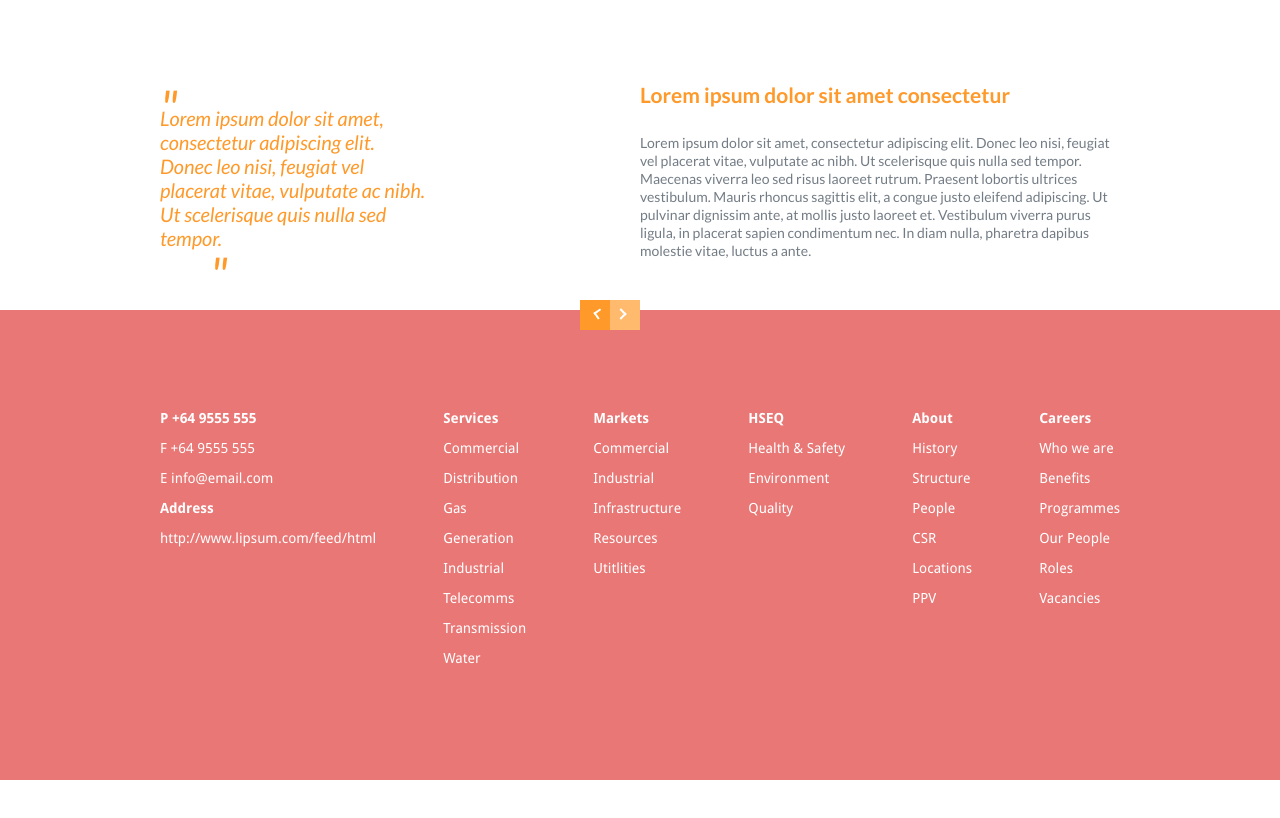
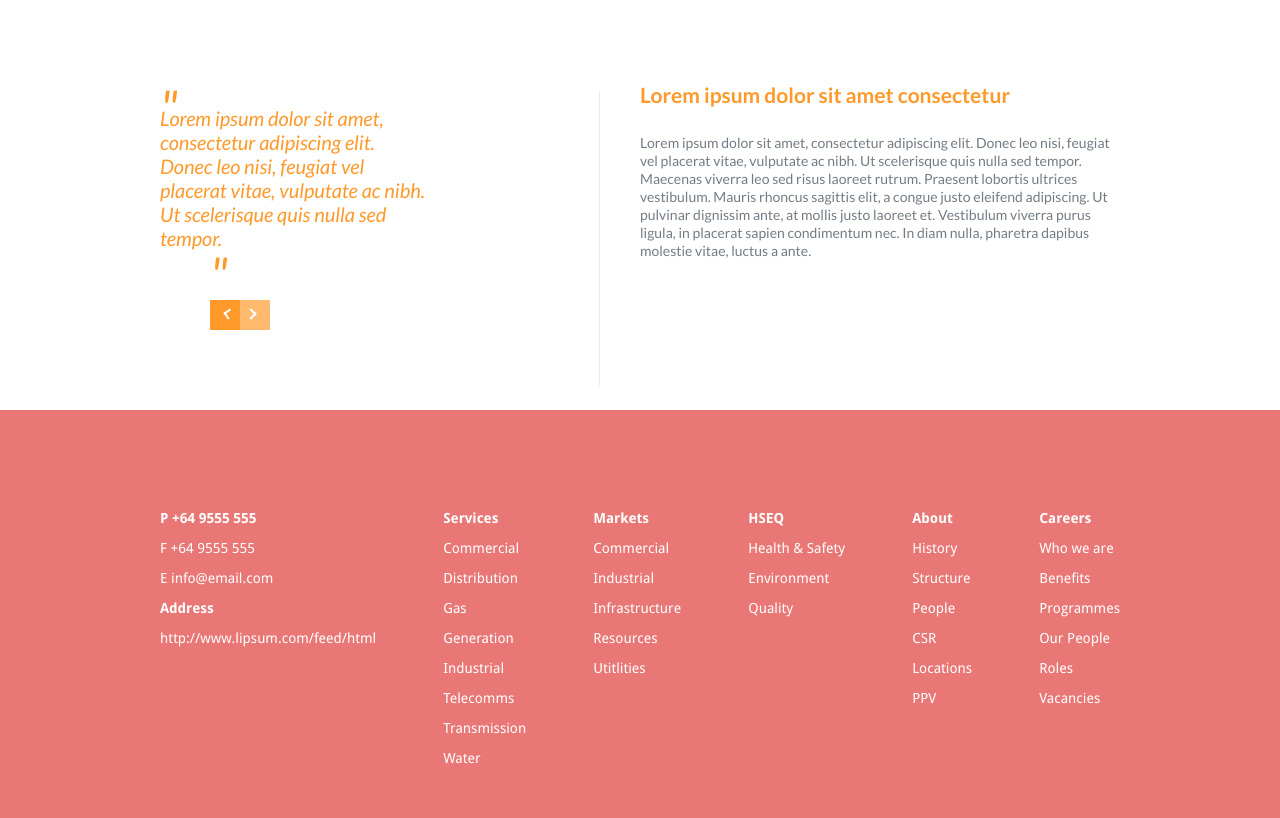
Before and after one commit to deni-moskova/project3, a plain HTML site: page index.html in a window 1280 px wide. Shown: the part 928-1746 px from the top of the page. Before the commit the page ends 1708 px from the top, so only its background shows below. Drawn offline with Linux system fonts and the light colour scheme; files whose address does not match are found by name.

Commit message:
mid part fixed

```diff
--- a/css/style.css
+++ b/css/style.css
@@ -44,19 +44,24 @@ a { text-decoration: none; }
 .main:before {  content:'';  background-color: #fff; width: 100%; height: 60px; left: 0; top: -80px; position: absolute; transform: rotate(2deg); }
 .main h2 { color: #fe992a; }
 .main .container .quote { float: left;  width: 50%; margin: 50px 0; position: relative; }
+.main .container .quote:after { content: ''; display: block; width: 1px; height: 295px; background-color: #eaeaea; position: absolute; top: -15px; right: 0; margin-right: 40px; }
 .main .container .quote > blockquote { color: #fe992a; font-size: 20px; line-height: 24px; font-style: italic;  padding-right:  100px; position: relative;}
  .main .container .quote > blockquote:before, .main .container .quote > blockquote:after { content: '"'; font-size: 48px;  line-height: 52px; position: absolute; display: block; }
  .main .container .quote > blockquote:before { top:-25px; left: 0; }
 .main .container .quote > blockquote:after { bottom:-50px; left: 50px; }
 
 .main .container .prev, .main .container .next { font-size: 0; line-height: 0; text-indent: -999px; width: 30px; height: 30px; position: absolute; margin-top: 50px; }
-.main .container .prev { background-color: #fe992a; right: 30px;}
-.main .container .next { background-color: #ffba6e; right: 0; }
+.main .container .prev { background-color: #fe992a; left: 50px;}
+.main .container .next { background-color: #ffba6e; left: 80px; }
 .main .container .prev span, .main .container .next span { border: 1px solid #fff; border-width: 0 2px 2px 0; display: inline-block; padding: 3px; top: 32%; right: 50%; position: absolute;  }
 .main .container .prev span {transform: rotate(145deg); left: 50%; }
 .main .container .next span {transform: rotate(-45deg);}
+
+
+
+
 /*footer*/
-.footer { padding: 100px 0; clear: both;  background-color: #e87775; color: #fff; font-family: 'Droid Sans'; font-style: 12px; line-height: 16px; }
+.footer { padding: 100px 0; clear: both;  background-color: #e87775; color: #fff; font-family: 'Droid Sans'; font-style: 12px; line-height: 16px; margin: 150px 0 0 0;}
 .footer a { color: #fff; }
 .footer .container .links { display: flex; justify-content: space-between; align-items: flex-start; }
 .footer .container .links > ul li { padding-bottom: 14px; }
```
Also changed, not shown: index.html (+10 -4 lines).
